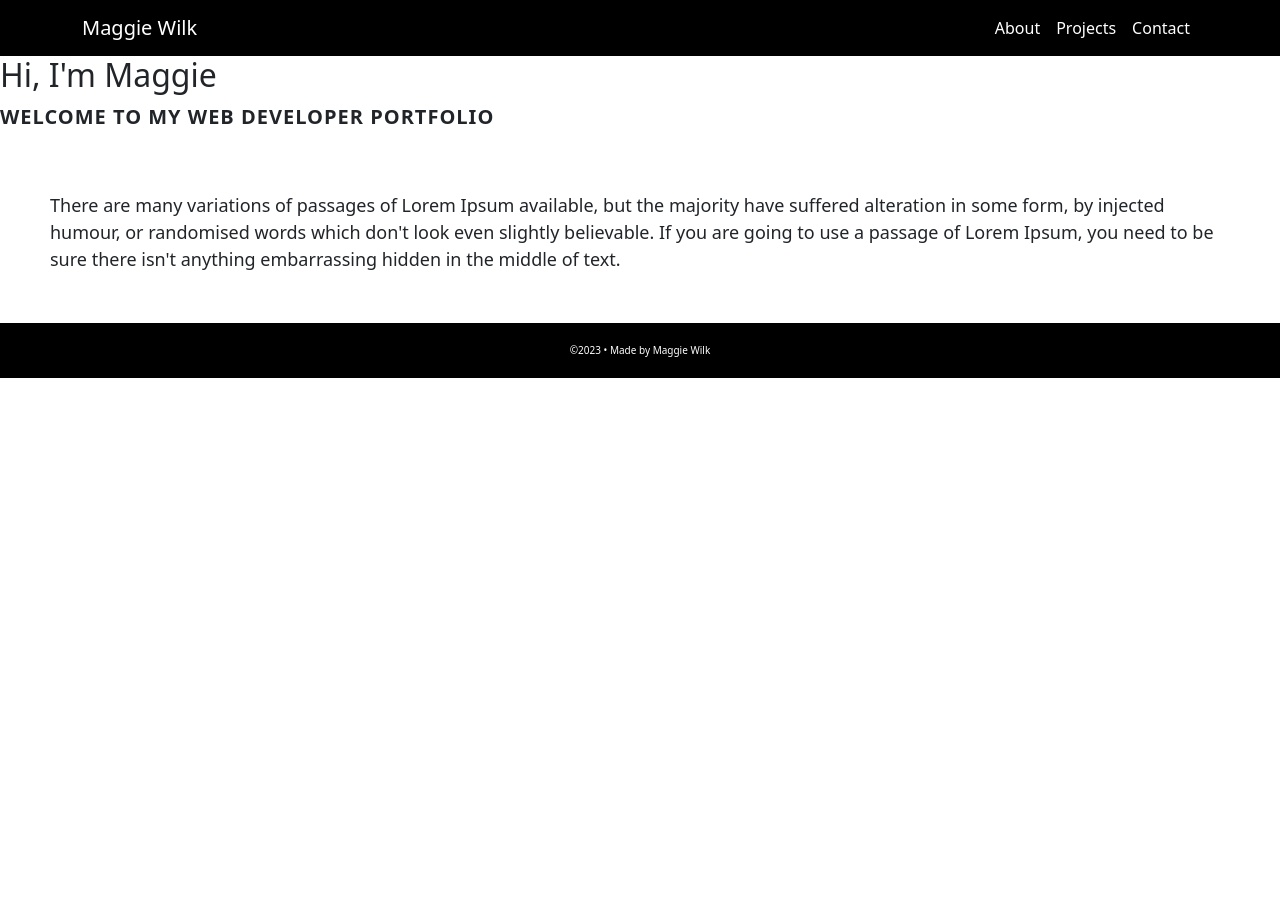
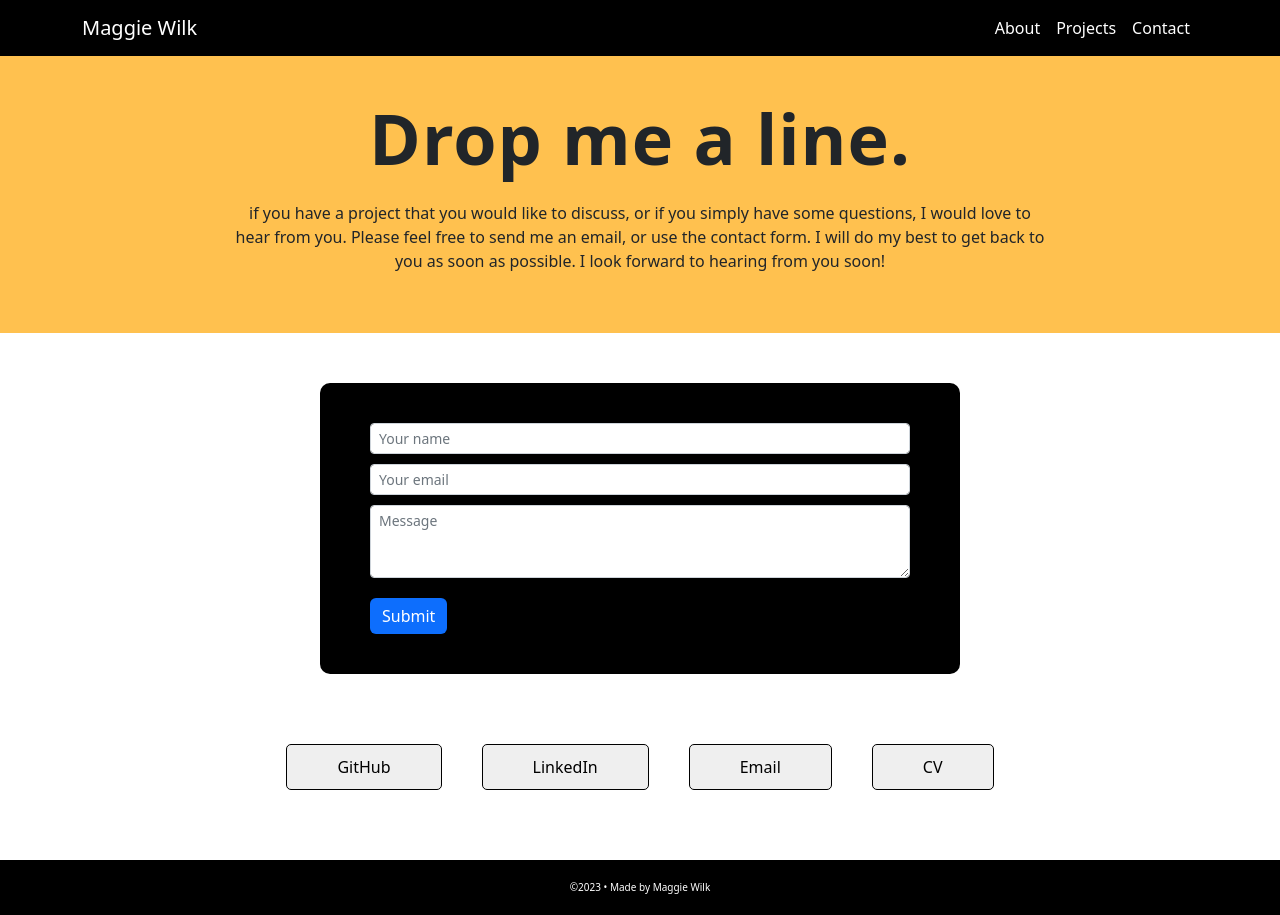
Before and after one commit to Marzena-W/portfolio-react, a React (Create React App) app in the folder portfolio/: page /contact in a window 1280 px wide. Before the commit the page ends 800 px from the top, so only its background shows below. Built offline with nearby package versions, Linux system fonts and the light colour scheme.

Commit message:
added and styled contact page

```diff
--- a/portfolio/src/pages/Contact/index.js
+++ b/portfolio/src/pages/Contact/index.js
@@ -1,16 +1,71 @@
 import React from 'react';
-// import './style.css';
+import Button from 'react-bootstrap/Button';
+import Form from 'react-bootstrap/Form';
+import './style.css';
 
 function Contact() {
   return (
     <div>
-      <h2>Hi, I'm Maggie</h2>
-      <p className="about-header">welcome to my web developer portfolio</p>
-      <p className="paragraph">There are many variations of passages of Lorem Ipsum available, but the
-        majority have suffered alteration in some form, by injected humour, or
-        randomised words which don't look even slightly believable. If you are
-        going to use a passage of Lorem Ipsum, you need to be sure there isn't
-        anything embarrassing hidden in the middle of text. </p>
+      <div className='main-para'>
+        <p className="contact-header">Drop me a line.</p>
+        <p className="para">if you have a project that you would like to discuss,
+          or if you simply have some questions, I would love to
+          hear from you. Please feel free to send me an email,
+          or use the contact form. I will do my best to get back
+          to you as soon as possible. I look forward to hearing
+          from you soon!
+        </p>
+      </div>
+
+
+      {/* <Form>
+        <Form.Group className="mb-3" controlId="formBasicEmail">
+          <Form.Label>Email address</Form.Label>
+          <Form.Control type="email" placeholder="Enter email" />
+          <Form.Text className="text-muted">
+            We'll never share your email with anyone else.
+          </Form.Text>
+        </Form.Group>
+
+        <Form.Group className="mb-3" controlId="formBasicPassword">
+          <Form.Label>Password</Form.Label>
+          <Form.Control type="password" placeholder="Password" />
+        </Form.Group>
+        <Form.Group className="mb-3" controlId="formBasicCheckbox">
+          <Form.Check type="checkbox" label="Check me out" />
+        </Form.Group>
+        <Button variant="primary" type="submit">
+          Submit
+        </Button>
+      </Form> */}
+
+      <div className='centered'>
+        <div className="form col-lg-6 col-md-6 col-sm-12 contact-form">
+          <form id="contact-me">
+            <div className="form-group">
+              <input className="form-control form-control-sm" type="text" placeholder="Your name" id="name"></input>
+            </div>
+
+            <div className="form-group">
+              <input className="form-control form-control-sm" type="text" placeholder="Your email" id="email"></input>
+            </div>
+
+            <div className="form-group">
+              <textarea className="form-control form-control-sm" id="exampleFormControlTextarea1" type="text"
+                placeholder="Message" rows="3" ></textarea>
+            </div>
+
+            <button type="submit" className="btn btn-primary custom-button button-form">Submit</button>
+          </form>
+        </div>
+      </div>
+
+      <div className='contact-buttons'>
+        <button className='buttons' type="button">GitHub</button>
+        <button className='buttons' type="button">LinkedIn</button>
+        <button className='buttons' type="button">Email</button>
+        <button className='buttons' type="button">CV</button>
+      </div>
     </div>
   )
 }
--- a/portfolio/src/pages/Contact/style.css
+++ b/portfolio/src/pages/Contact/style.css
@@ -0,0 +1,77 @@
+.contact-header {
+    font-size: 70px;
+    font-weight: bold;
+    margin-bottom: -10px;
+    letter-spacing: 1px;
+    padding-bottom: 20px;
+}
+
+.contact-buttons {
+    text-align: center;
+    padding: 50px;
+}
+
+.main-para {
+    text-align: center;
+    background-color: rgb(255, 193, 79);
+    padding: 30px 30px 60px 30px;
+}
+
+.form-group {
+    margin: 10px 20px;
+}
+
+.button-form {
+    background-color: #f5f5f5;
+    color: black;
+    border: none !important;
+    margin: 10px 20px;
+}
+
+.button-form:hover {
+    background-color: #f5f5f5;
+    color: black;
+    border: 1px solid white;
+    box-shadow: 3px 5px #D2F76E;
+}
+
+.form-control {
+    background-color: #f5f5f5;
+    border-radius: 5px;
+}
+
+.form-control:focus {
+    border: none;
+    box-shadow: none;
+    background-color: #f5f5f5;
+}
+
+.buttons {
+    padding: 10px 50px;
+    margin: 20px;
+    border: 1px solid;
+    border-radius: 5px;
+}
+
+.para-header {
+    text-align: center;
+    font-size: 26px;
+}
+
+.para {
+    margin: 0 200px;
+}
+
+.centered {
+    display: flex;
+    justify-content: center;
+    align-items: center;
+}
+
+.contact-form {
+    justify-content: center;
+    margin-top: 50px;
+    background-color: black;
+    padding: 30px 30px;
+    border-radius: 10px;
+}
--- a/portfolio/src/pages/Projects/index.js
+++ b/portfolio/src/pages/Projects/index.js
@@ -7,7 +7,8 @@ import './style.css';
 function Projects() {
   return (
     <div className='projects-bckg'>
-      <p className="projects-header">Here are some projects I've worked on so far</p>
+      <p className="projects-header">Portfolio</p>
+      <p className="projects-subheader">Here are some projects I've worked on so far</p>
       <Wrapper>
       {projects.map(function(project) {
         return <Project
--- a/portfolio/src/pages/Projects/style.css
+++ b/portfolio/src/pages/Projects/style.css
@@ -1,12 +1,21 @@
 .projects-header {
-  font-size: 20px;
+  font-size: 70px;
   font-weight: bold;
-  padding: 70px 30px 30px 30px;
+  padding: 30px 30px 0px 30px;
   margin-bottom: -10px;
   text-transform: uppercase;
   letter-spacing: 1px;
   text-align: center;
   background-color: rgb(255, 193, 79);
+}
+
+.projects-subheader {
+  font-size: 18px;
+  padding: 0px 30px 30px 30px;
+  margin-bottom: -10px;
+  letter-spacing: 1px;
+  text-align: center;
+  background-color: rgb(254, 196, 88);
 }
 
 .card {
```
